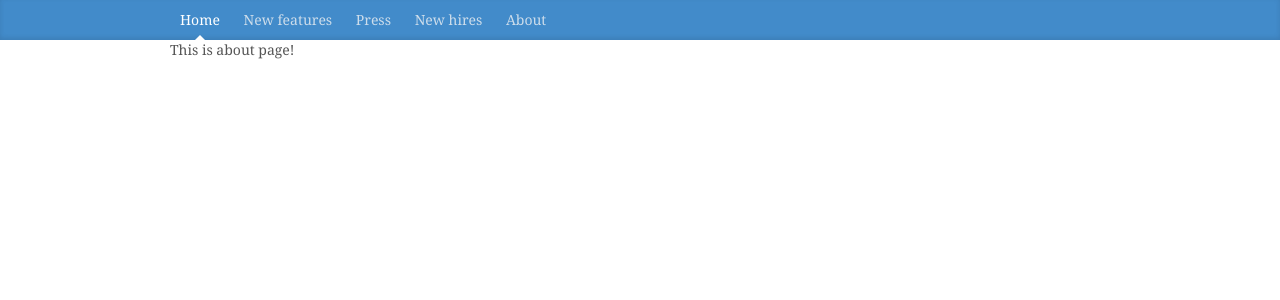
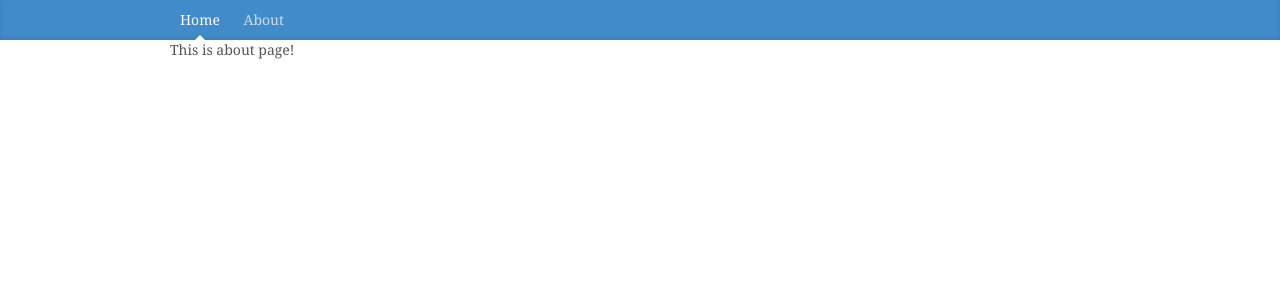
Before and after one commit to jdk2588/jdkblog, a Flask app: page /about in a window 1280 px wide. Shown: the top 300 px of the page. Run offline with Flask 2, Linux system fonts and the light colour scheme; some libraries are stand-ins or nearby versions.

Commit message:
remove unwanted menu items

```diff
--- a/templates/about.html
+++ b/templates/about.html
@@ -10,9 +10,6 @@
       <div class="container">
         <nav class="blog-nav">
           <a class="blog-nav-item active" href="#">Home</a>
-          <a class="blog-nav-item" href="#">New features</a>
-          <a class="blog-nav-item" href="#">Press</a>
-          <a class="blog-nav-item" href="#">New hires</a>
           <a class="blog-nav-item" href="#">About</a>
         </nav>
       </div>
```
